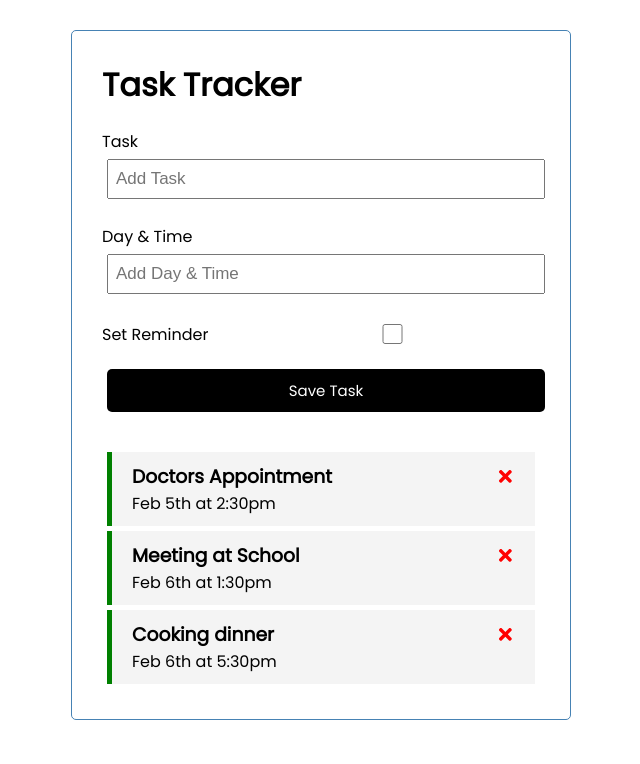
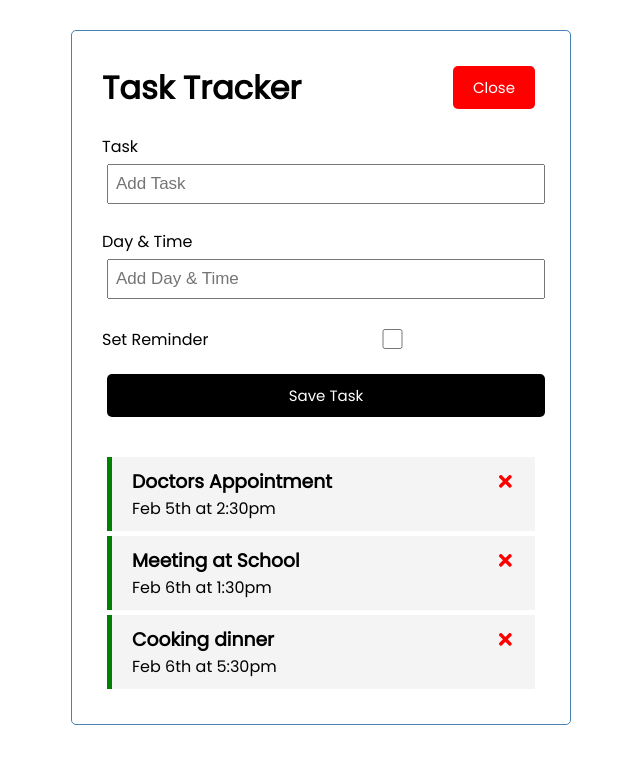
Before and after one commit to ngtphat-towa/reactjs-crash-course, a React (Create React App) app: page / in a window 1280 px wide. Shown: the top 764 px of the page, without its empty margins (319-959 px from the left). Built offline with nearby package versions, Linux system fonts and the light colour scheme.

Commit message:
add toggleAddTaskForm

```diff
--- a/src/App.js
+++ b/src/App.js
@@ -48,8 +48,11 @@
 
   return (
     <div className="container">
-      <Header></Header>
-      <AddTask onAdd={addTask}></AddTask>
+      <Header
+        onAdd={() => setShowAddTask(!showAddTask)}
+        showAdd={showAddTask}
+      />
+      {showAddTask && <AddTask onAdd={addTask}></AddTask>}
       {tasks.length > 0 ? (
         <Tasks tasks={tasks} onDelete={deleteTask} onToggle={toggleReminder} />
       ) : (
--- a/src/components/header.js
+++ b/src/components/header.js
@@ -1,12 +1,15 @@
 import PropTypes from "prop-types";
 import Button from "./Button";
-const Header = ({ title, onClick }) => {
+const Header = ({ title, onAdd, showAdd }) => {
   return (
     <header className="header">
       <h1>{title}</h1>
-      {onClick !== null && (
-        <Button color="green" onClick={onClick} text="add" />
-      )}
+
+      <Button
+        color={showAdd ? "red" : "green"}
+        text={showAdd ? "Close" : "Add"}
+        onClick={onAdd}
+      />
     </header>
   );
 };
```
